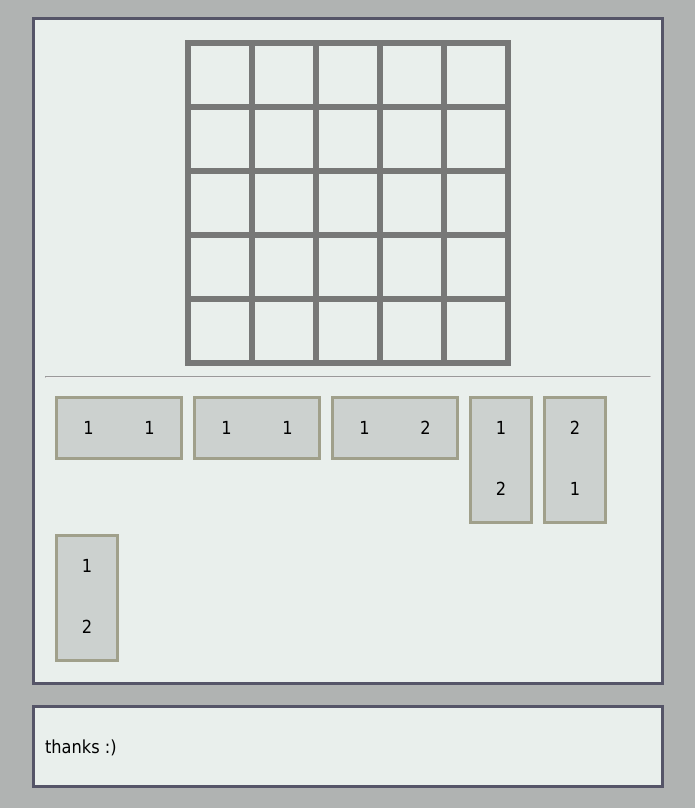
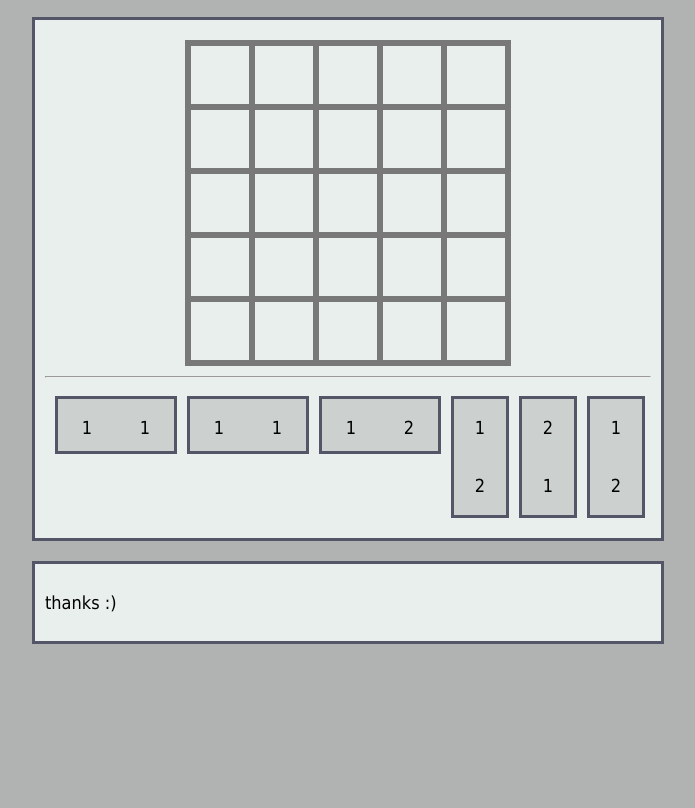
Before and after one commit to bucketfish/numbers-in-the-box, a plain HTML site: page index.html in a window 1280 px wide. Shown: the part 107-915 px from the top of the page, without its empty margins (292-987 px from the left). After the commit the page ends 800 px from the top, so only its background shows below. Drawn offline with Linux system fonts and the light colour scheme.

Commit message:
ok the interface actually looks q good

```diff
--- a/game.js
+++ b/game.js
@@ -19,10 +19,8 @@ var gamegrid = document.getElementById("game-grid");
 
 var boxarray = document.getElementsByClassName("drag");
 
-for (var i = 0; i < boxarray.length; i++){
-  boxarray[i].addEventListener("mousedown", setpiece);
-  boxarray[i].addEventListener("mouseup", setpiece);
-}
+document.addEventListener("mousedown", setpiece);
+document.addEventListener("mouseup", setpiece);
 
 // create game board
 for (var i = 0; i < cols; i++){
@@ -104,7 +102,8 @@ function mouseenter(e) {
 
 	if (e.target.id == "drag-box"){
     movepiece(e.target);
-  } else if (row && col) {
+
+  } else if (e.target.id.substring(0, 1) == "s") {
     var pheight = curpiece.id.substring(2, 3);
     var pwidth = curpiece.id.substring(3, 4);
 
@@ -112,6 +111,7 @@ function mouseenter(e) {
 
     for (var i = 0; i < parseInt(pheight); i++){
       for (var j = 0; j < parseInt(pwidth); j++){
+        console.log(col, row);
         if (board[parseInt(col) + i][parseInt(row) + j] != null){
           canplace = false;
         }
--- a/style.css
+++ b/style.css
@@ -55,15 +55,17 @@ h1 {
   width: 25vw;
   display: flex;
   flex-wrap: wrap;
+  /* pointer-events: none; */
 }
 
 .single-grid {
-  z-index: 0;
+  z-index: 10;
   height: 5vw;
   width: 5vw;
   box-sizing: border-box;
   border: 3px solid var(--dark3);
   user-select: none;
+  /* pointer-events: none; */
 }
 
 
@@ -79,9 +81,11 @@ h1 {
 }
 
 .drag {
-  z-index: 10;
+  /* position: relative; z-index: 99999; */
+
+
   box-sizing: border-box;
-  border: 3px solid var(--tan);
+  border: 3px solid var(--blue);
   display: flex;
   flex-wrap: wrap;
 
@@ -92,20 +96,19 @@ h1 {
 }
 
 .d12 {
-  height: 5vw;
-  width: 10vw;
+  height: calc(5vw - 6px);
+  width: calc(10vw - 6px);
 }
 
 .d21 {
-  height: 10vw;
-  width: 5vw;
+  height: calc(10vw - 6px);
+  width: calc(5vw - 6px);
 }
 
 .drag-box-square {
-  height: calc(5vw - 3px);
-  width: calc(5vw - 3px);
+  height: calc(5vw - 6px);
+  width: calc(5vw - 6px);
   user-select: none;
-  /* border: 3px solid var(--tan); */
 }
 
 .drag-box-square p {
```
